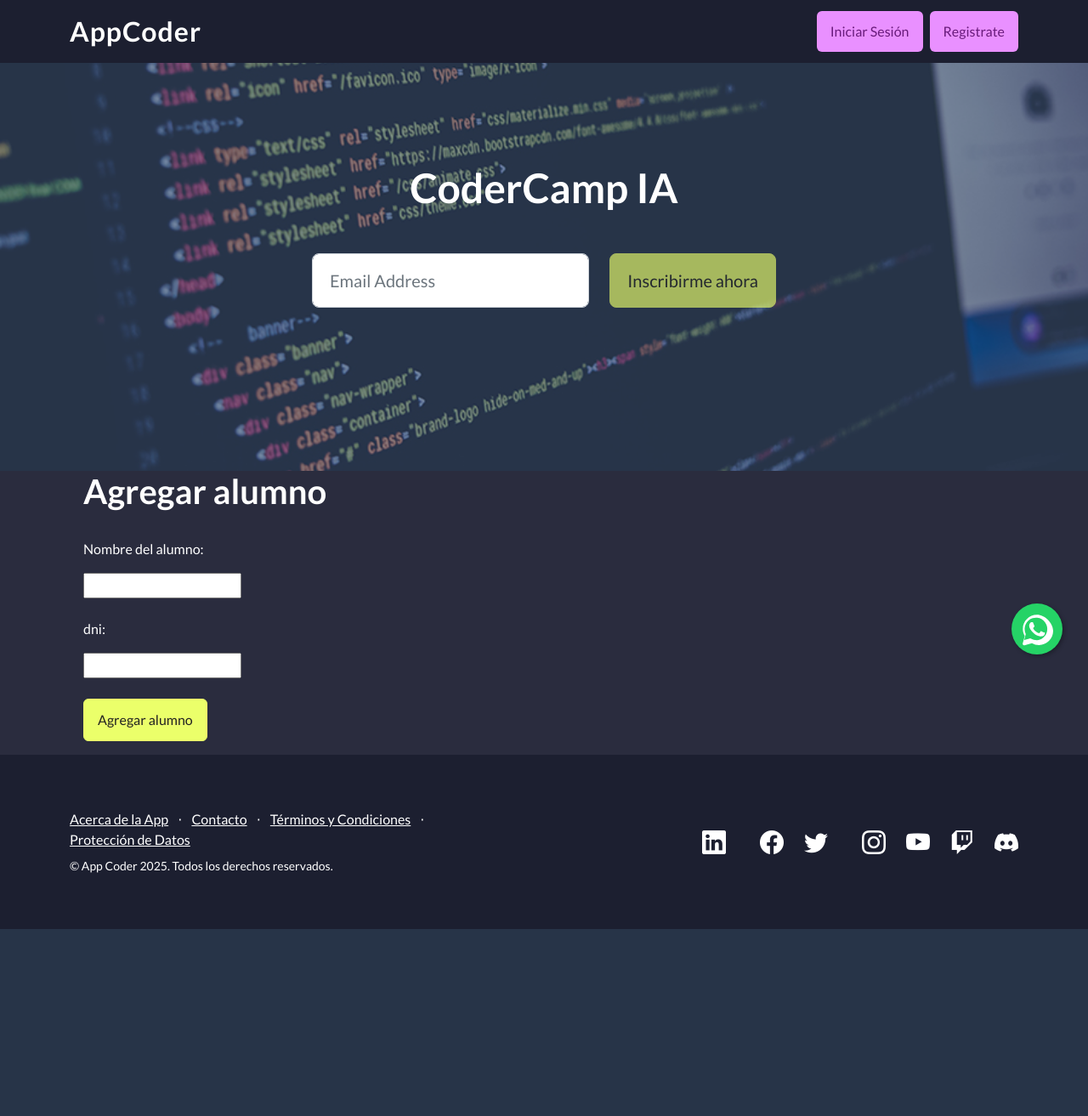
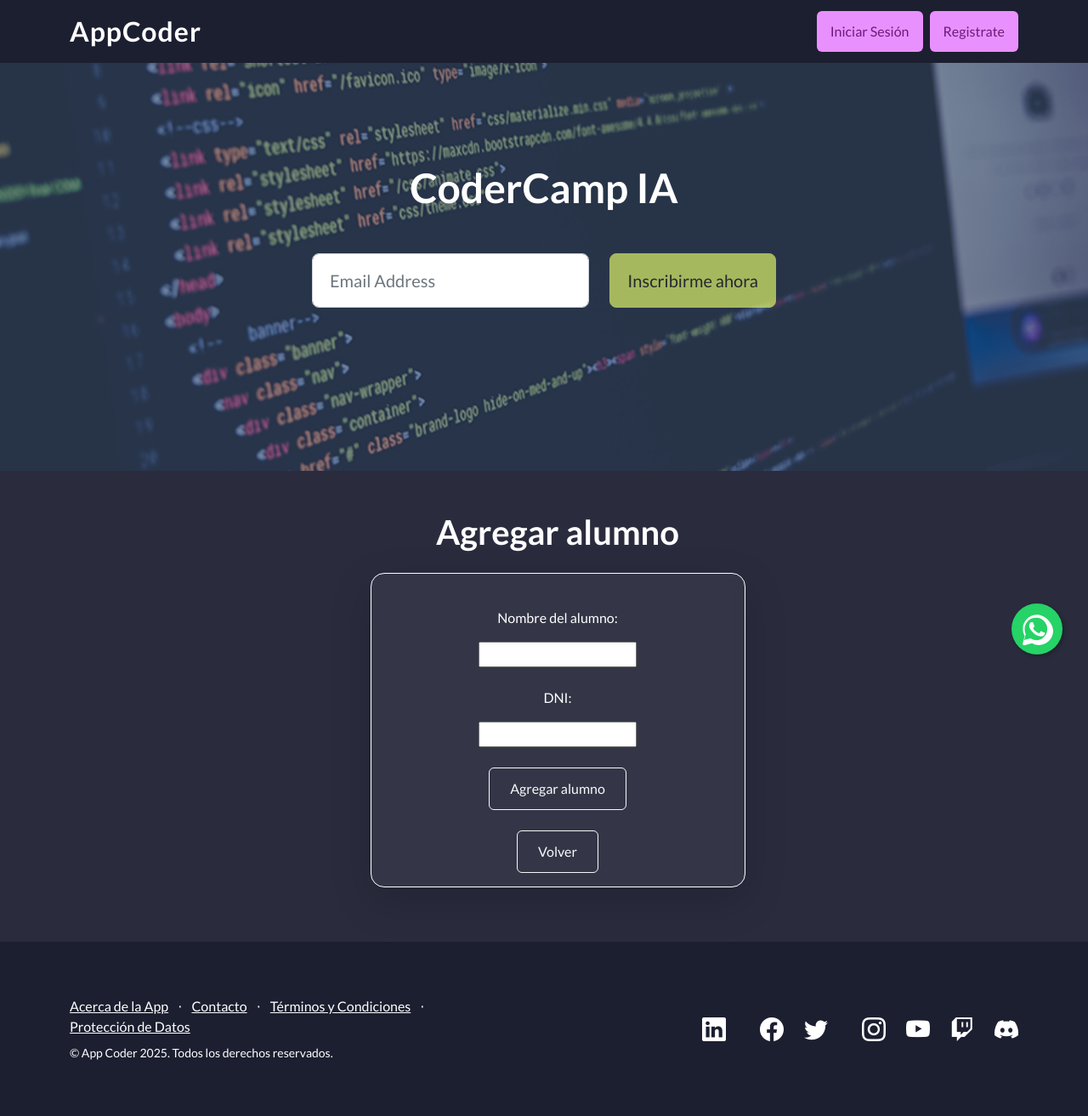
Before and after one commit to vanerm/CursoPython, a Django app: page /AppCoder/alta_alumno in a window 1280 px wide. Shown: the whole page at 85% size. Before the commit the page ends 1093 px from the top, so only its background shows below. Run offline with Django 5.2, Linux system fonts and the light colour scheme; some libraries are stand-ins or nearby versions; some web fonts are replaced.

Commit message:
Refactored: style in  add forms

```diff
--- a/AppCoder/template/alumno_formulario.html
+++ b/AppCoder/template/alumno_formulario.html
@@ -2,19 +2,34 @@
 {% load static %}
 {% block contenido %}
 <ul>
-    <form method="POST" action="alta_alumno", class="container">
+    <form method="POST" action="alta_alumno" , class="container">
         {% csrf_token %}
-        <h1>Agregar alumno</h1>
+        <br><br>
+        <h1 class="text-center text-white">Agregar alumno</h1>
+        <div class="container mt-4">
+            <div class="row justify-content-center">
+                <div class="col-lg-5">
+                    <div class="card border-white shadow-lg rounded-4"
+                        style="background-color: rgba(255, 255, 255, 0.05); backdrop-filter: blur(6px);">
+                        <div class="card-body text-center text-white">
                             <br>
                             <p>Nombre del alumno:</p>
                             <input type="text" name="nombre" required>
                             <br>
                             <br>
-        <p>dni:</p>
+                            <p>DNI:</p>
                             <input type="text" name="dni" required>
                             <br>
                             <br>
-        <input type="submit" value="Agregar alumno" class="btn btn-primary">
+                            <input type="submit" value="Agregar alumno" class="btn btn-outline-light px-4">
+                            <br><br>
+                            <a href="{% url 'alumnos' %}" class="btn btn-outline-light px-4">Volver</a>
+                        </div>
+                    </div>
+                </div>
+            </div>
+        </div>
     </form>
+    <br><br>
 </ul>
 {% endblock %}
```
Also changed, not shown: AppCoder/template/formulario.html (+16 -2 lines), AppCoder/template/logout.html (+1 -6 lines), AppCoder/template/profesor_formulario.html (+18 -5 lines), db.sqlite3. Lines whose indentation alone changed are shown as unchanged.
